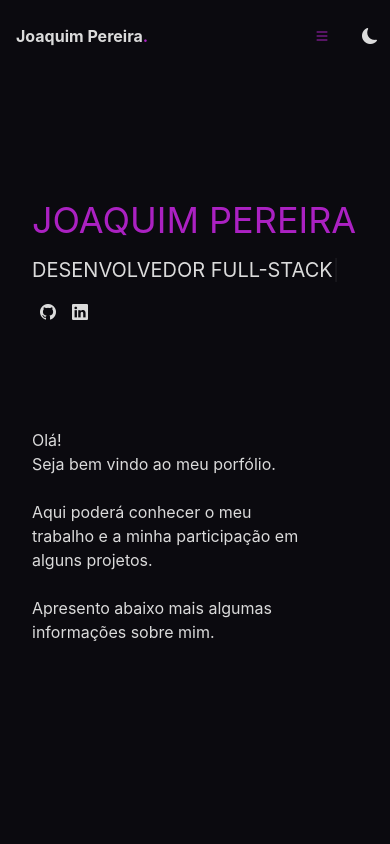
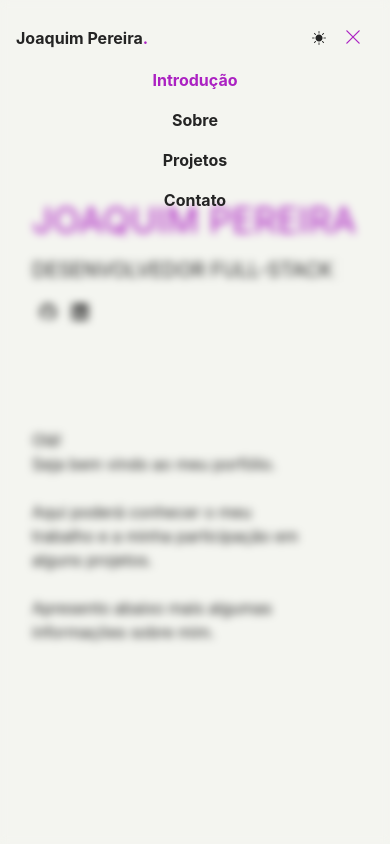
Before and after one commit to seilahAlbino/Portfolio, a React (Create React App) app: page / in a window 390 px wide. Both pictures are taken after a click on the button 362 px from the left and 36 px from the top of the page. Shown: the top 844 px of the page. Built offline with nearby package versions, Linux system fonts and the light colour scheme.

Commit message:
adjust icon sizes and apply full-screen blur on menu open

```diff
--- a/src/Components/Navbar/Navbar.tsx
+++ b/src/Components/Navbar/Navbar.tsx
@@ -54,32 +54,32 @@ function Navbar() {
     };
 
     const mobileMenu = () => (
-        <div className="fixed top-0 left-0 w-full p-4 font-bold z-50">
+        <div className={`fixed h-full top-0 left-0 w-full p-4 font-bold z-50 ${menuOpen ? 'backdrop-blur-sm' : ''}`}>
             <div className="container mx-auto flex justify-between items-center">
                 <div className="text-md">Joaquim Pereira<span className="text-primary">.</span></div>
                 <div className="flex items-center space-x-2">
-                    <button
-                        className="px-3 py-2 text-primary"
-                        onClick={toggleMenu}
-                    >
-                        {menuOpen ? <i className="bi bi-x-lg"></i> : <i className="bi bi-list"></i>}
-                    </button>
                     <button
                         className="px-3 py-2 relative flex items-center"
                         onClick={toggleDarkMode}
                     >
                         <i
-                            className={`bi bi-moon-fill absolute transition-transform duration-300 ease-in-out ${darkMode ? 'translate-y-0' : '-translate-y-12'}`}
+                            className={`text-sm bi bi-moon-fill absolute transition-transform duration-300 ease-in-out ${darkMode ? 'translate-y-0' : '-translate-y-12'}`}
                         />
                         <i
-                            className={`bi bi-brightness-high-fill absolute transition-transform duration-300 ease-in-out ${darkMode ? '-translate-y-12' : 'translate-y-0'}`}
+                            className={`text-sm bi bi-brightness-high-fill absolute transition-transform duration-300 ease-in-out ${darkMode ? '-translate-y-12' : 'translate-y-0'}`}
                         />
+                    </button>
+                    <button
+                        className="px-3 py-2 text-primary"
+                        onClick={toggleMenu}
+                    >
+                        {menuOpen ? <i className="text-lg bi bi-x-lg"></i> : <i className="text-lg bi bi-list"></i>}
                     </button>
                 </div>
             </div>
             <div className={`flex flex-col items-center justify-center lg:hidden ${menuOpen ? 'block' : 'hidden'}`}>
                 {options.map(option =>
-                    <a href={option.to} key={option.to} className={`w-min block px-4 py-2 text-center ${getLinkClass(option.to)}`}>{option.title}</a>
+                    <a href={option.to} key={option.to} className={`w-min block px-4 py-2 text-center ${getLinkClass(option.to)}`} onClick={() => setMenuOpen(false)}>{option.title}</a>
                 )}
             </div>
         </div>
```
